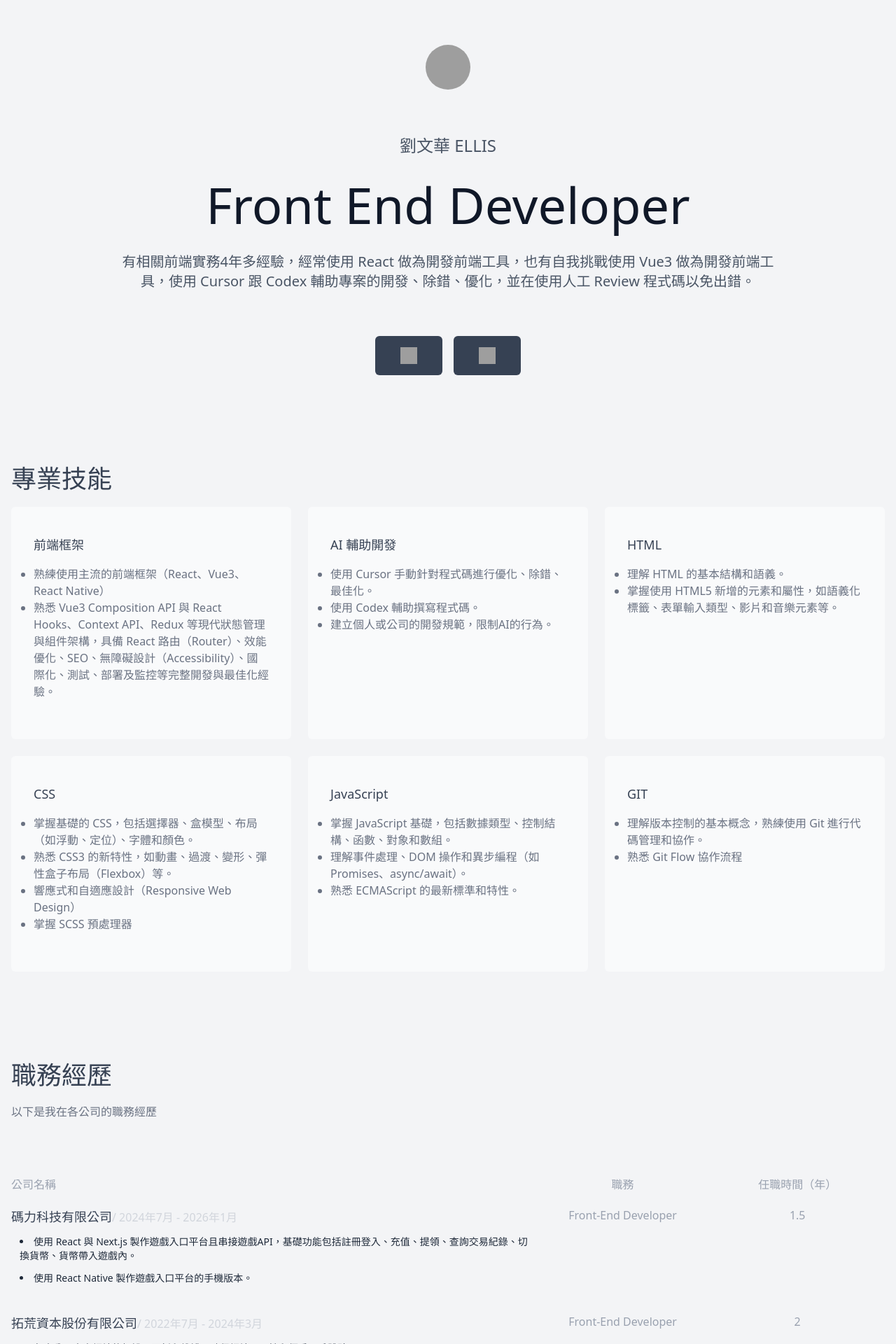
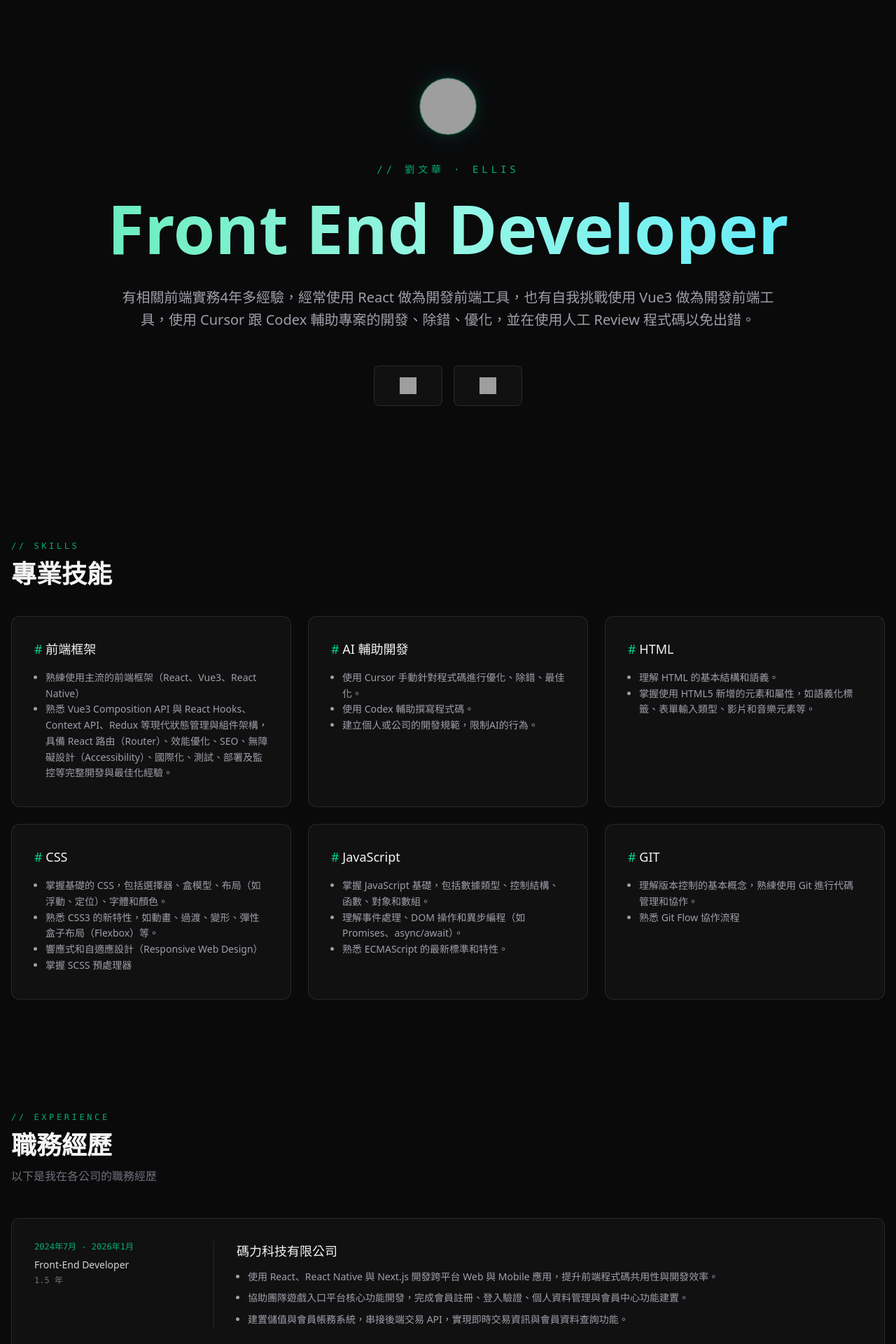
Before and after one commit to liuconing/resume-web, a Vue app: page / in a window 1280 px wide. Shown: the top 1920 px of the page at 70% size. Built offline with nearby package versions, Linux system fonts and the light colour scheme; no server answers; grey boxes are pictures that could not be loaded.

Commit message:
fix: 調整首頁 UI style

```diff
--- a/src/views/home/HomeView.vue
+++ b/src/views/home/HomeView.vue
@@ -63,8 +63,9 @@ const workExperiences = markRaw<WorkExperienceList[]>([
     position: 'Front-End Developer',
     duration: '2024年7月 - 2026年1月',
     responsibilities: [
-      '使用 React 與 Next.js 製作遊戲入口平台且串接遊戲API，基礎功能包括註冊登入、充值、提領、查詢交易紀錄、切換貨幣、貨幣帶入遊戲內。',
-      '使用 React Native 製作遊戲入口平台的手機版本。',
+      '使用 React、React Native 與 Next.js 開發跨平台 Web 與 Mobile 應用，提升前端程式碼共用性與開發效率。',
+      '協助團隊遊戲入口平台核心功能開發，完成會員註冊、登入驗證、個人資料管理與會員中心功能建置。',
+      '建置儲值與會員帳務系統，串接後端交易 API，實現即時交易資訊與會員資料查詢功能。',
     ],
     seniority: 1.5,
   },
@@ -75,36 +76,47 @@ const workExperiencesNewestFirst = computed(() => [...workExperiences].reverse()
 </script>
 
 <template>
-  <main class="bg-gray-100">
-    <section class="py-10 md:py-16">
+  <main class="home min-h-screen bg-[#0a0a0b] text-zinc-100">
+    <section class="py-16 md:py-28">
       <div class="container mx-auto px-4">
         <div class="text-center">
-          <div class="flex justify-center mb-16">
+          <div class="reveal flex justify-center mb-10">
             <img
-              class="size-16 rounded-full"
+              class="size-20 rounded-full ring-1 ring-emerald-400/40 shadow-[0_0_30px_-8px] shadow-emerald-400/40"
               src="https://i.imgur.com/vTWoB7o.png"
               alt="劉文華（Ellis）"
             />
           </div>
 
-          <h6 class="font-medium text-gray-600 text-lg md:text-2xl uppercase mb-8">劉文華 Ellis</h6>
+          <p
+            class="reveal font-mono text-xs md:text-sm tracking-[0.35em] uppercase text-emerald-400/80 mb-6"
+            style="animation-delay: 80ms"
+          >
+            // 劉文華 · Ellis
+          </p>
 
-          <h1 class="font-normal text-gray-900 text-4xl md:text-7xl leading-none mb-8">
+          <h1
+            class="reveal font-semibold text-5xl md:text-8xl leading-[1.05] mb-8 bg-linear-to-r from-emerald-300 via-teal-200 to-cyan-300 bg-clip-text text-transparent"
+            style="animation-delay: 160ms"
+          >
             Front End Developer
           </h1>
 
-          <p class="w-3/4 mx-auto font-normal text-gray-600 text-md md:text-xl mb-16">
+          <p
+            class="reveal w-full md:w-3/4 mx-auto font-normal text-zinc-400 text-base md:text-xl leading-relaxed mb-12"
+            style="animation-delay: 240ms"
+          >
             有相關前端實務4年多經驗，經常使用 React 做為開發前端工具，也有自我挑戰使用 Vue3
             做為開發前端工具，使用 Cursor 跟 Codex 輔助專案的開發、除錯、優化，並在使用人工 Review
             程式碼以免出錯。
           </p>
-          <div class="flex items-center justify-center">
+          <div class="reveal flex items-center justify-center" style="animation-delay: 320ms">
             <a
               v-for="item in links"
               :key="item.url"
               :href="item.url"
               target="_blank"
-              class="mx-2 px-7 py-3 md:px-9 md:py-4 font-medium md:font-semibold bg-gray-700 text-gray-50 text-sm rounded-md hover:bg-gray-400 transition ease-linear duration-500"
+              class="mx-2 px-7 py-3 md:px-9 md:py-4 bg-white/3 border border-white/10 text-zinc-50 text-sm rounded-lg hover:border-emerald-400/50 hover:bg-emerald-400/10 transition duration-300"
             >
               <img class="size-6" :src="item.svg" :alt="item.url" />
             </a>
@@ -113,15 +125,20 @@ const workExperiencesNewestFirst = computed(() => [...workExperiences].reverse()
       </div>
     </section>
 
-    <section class="py-10 md:py-16">
+    <section class="py-12 md:py-20">
       <div class="container mx-auto px-4">
-        <h1 class="font-medium text-gray-700 text-3xl md:text-4xl mb-5">專業技能</h1>
+        <p class="reveal font-mono text-xs tracking-[0.3em] uppercase text-emerald-400/80 mb-3">
+          // skills
+        </p>
+        <h2 class="reveal font-semibold text-zinc-100 text-3xl md:text-4xl mb-10">專業技能</h2>
 
         <div class="grid grid-cols-1 md:grid-cols-2 lg:grid-cols-3 gap-6">
-          <div class="bg-gray-50 px-8 py-10 rounded-md">
-            <h4 class="font-medium text-gray-700 text-lg mb-4">前端框架</h4>
+          <div class="reveal card">
+            <h4 class="font-medium text-zinc-100 text-lg mb-4">
+              <span class="text-emerald-400">#</span> 前端框架
+            </h4>
 
-            <ul class="font-normal text-gray-500 text-md mb-4 list-disc">
+            <ul class="font-normal text-zinc-400 text-sm leading-relaxed mb-1 list-disc pl-4">
               <li>熟練使用主流的前端框架（React、Vue3、React Native）</li>
               <li>
                 熟悉 Vue3 Composition API 與 React Hooks、Context API、Redux
@@ -131,20 +148,24 @@ const workExperiencesNewestFirst = computed(() => [...workExperiences].reverse()
             </ul>
           </div>
 
-          <div class="bg-gray-50 px-8 py-10 rounded-md">
-            <h4 class="font-medium text-gray-700 text-lg mb-4">AI 輔助開發</h4>
+          <div class="reveal card" style="animation-delay: 60ms">
+            <h4 class="font-medium text-zinc-100 text-lg mb-4">
+              <span class="text-emerald-400">#</span> AI 輔助開發
+            </h4>
 
-            <ul class="font-normal text-gray-500 text-md mb-4 list-disc">
+            <ul class="font-normal text-zinc-400 text-sm leading-relaxed mb-1 list-disc pl-4">
               <li>使用 Cursor 手動針對程式碼進行優化、除錯、最佳化。</li>
               <li>使用 Codex 輔助撰寫程式碼。</li>
               <li>建立個人或公司的開發規範，限制AI的行為。</li>
             </ul>
           </div>
 
-          <div class="bg-gray-50 px-8 py-10 rounded-md">
-            <h4 class="font-medium text-gray-700 text-lg mb-4">HTML</h4>
+          <div class="reveal card" style="animation-delay: 120ms">
+            <h4 class="font-medium text-zinc-100 text-lg mb-4">
+              <span class="text-emerald-400">#</span> HTML
+            </h4>
 
-            <ul class="font-normal text-gray-500 text-md mb-4 list-disc">
+            <ul class="font-normal text-zinc-400 text-sm leading-relaxed mb-1 list-disc pl-4">
               <li>理解 HTML 的基本結構和語義。</li>
               <li>
                 掌握使用 HTML5 新增的元素和屬性，如語義化標籤、表單輸入類型、影片和音樂元素等。
@@ -152,10 +173,12 @@ const workExperiencesNewestFirst = computed(() => [...workExperiences].reverse()
             </ul>
           </div>
 
-          <div class="bg-gray-50 px-8 py-10 rounded-md">
-            <h4 class="font-medium text-gray-700 text-lg mb-4">CSS</h4>
+          <div class="reveal card" style="animation-delay: 180ms">
+            <h4 class="font-medium text-zinc-100 text-lg mb-4">
+              <span class="text-emerald-400">#</span> CSS
+            </h4>
 
-            <ul class="font-normal text-gray-500 text-md mb-4 list-disc">
+            <ul class="font-normal text-zinc-400 text-sm leading-relaxed mb-1 list-disc pl-4">
               <li>掌握基礎的 CSS，包括選擇器、盒模型、布局（如浮動、定位）、字體和顏色。</li>
               <li>熟悉 CSS3 的新特性，如動畫、過渡、變形、彈性盒子布局（Flexbox）等。</li>
               <li>響應式和自適應設計（Responsive Web Design）</li>
@@ -163,20 +186,24 @@ const workExperiencesNewestFirst = computed(() => [...workExperiences].reverse()
             </ul>
           </div>
 
-          <div class="bg-gray-50 px-8 py-10 rounded-md">
-            <h4 class="font-medium text-gray-700 text-lg mb-4">JavaScript</h4>
+          <div class="reveal card" style="animation-delay: 240ms">
+            <h4 class="font-medium text-zinc-100 text-lg mb-4">
+              <span class="text-emerald-400">#</span> JavaScript
+            </h4>
 
-            <ul class="font-normal text-gray-500 text-md mb-4 list-disc">
+            <ul class="font-normal text-zinc-400 text-sm leading-relaxed mb-1 list-disc pl-4">
               <li>掌握 JavaScript 基礎，包括數據類型、控制結構、函數、對象和數組。</li>
               <li>理解事件處理、DOM 操作和異步編程（如 Promises、async/await）。</li>
               <li>熟悉 ECMAScript 的最新標準和特性。</li>
             </ul>
           </div>
 
-          <div class="bg-gray-50 px-8 py-10 rounded-md">
-            <h4 class="font-medium text-gray-700 text-lg mb-4">GIT</h4>
+          <div class="reveal card" style="animation-delay: 300ms">
+            <h4 class="font-medium text-zinc-100 text-lg mb-4">
+              <span class="text-emerald-400">#</span> GIT
+            </h4>
 
-            <ul class="font-normal text-gray-500 text-md mb-4 list-disc">
+            <ul class="font-normal text-zinc-400 text-sm leading-relaxed mb-1 list-disc pl-4">
               <li>理解版本控制的基本概念，熟練使用 Git 進行代碼管理和協作。</li>
               <li>熟悉 Git Flow 協作流程</li>
             </ul>
@@ -185,35 +212,35 @@ const workExperiencesNewestFirst = computed(() => [...workExperiences].reverse()
       </div>
     </section>
 
-    <section class="py-10 md:py-16">
+    <section class="py-12 md:py-20">
       <div class="container mx-auto px-4">
-        <h1 class="font-medium text-gray-700 text-3xl md:text-4xl mb-5">職務經歷</h1>
+        <p class="reveal font-mono text-xs tracking-[0.3em] uppercase text-emerald-400/80 mb-3">
+          // experience
+        </p>
+        <h2 class="reveal font-semibold text-zinc-100 text-3xl md:text-4xl mb-3">職務經歷</h2>
 
-        <p class="font-normal text-gray-500 text-xs md:text-base mb-20">
+        <p class="reveal font-normal text-zinc-500 text-sm md:text-base mb-12">
           以下是我在各公司的職務經歷
         </p>
-        <div>
-          <div class="flex flex-row justify-between">
-            <h6 class="w-full font-medium text-gray-400 text-base uppercase">公司名稱</h6>
-            <h6 class="w-1/3 font-medium text-gray-400 text-center text-base uppercase">職務</h6>
-            <h6 class="w-1/3 font-medium text-gray-400 text-center text-base uppercase">
-              任職時間（年）
-            </h6>
-          </div>
-          <div class="flex flex-col justify-between">
+
+        <div class="flex flex-col gap-5">
           <div
-              class="flex justify-between my-5"
+            class="reveal card md:flex md:items-start md:gap-8"
             v-for="item in workExperiencesNewestFirst"
             :key="item.companyName"
           >
-              <div class="w-full">
-                <h4 class="font-medium text-gray-700 text-lg mb-2 inline">
+            <div class="md:w-56 md:shrink-0 mb-4 md:mb-0">
+              <p class="font-mono text-xs text-emerald-400/80 mb-2">{{ item.duration }}</p>
+              <p class="text-zinc-300 text-sm">{{ item.position }}</p>
+              <p class="font-mono text-xs text-zinc-500 mt-1">{{ item.seniority }} 年</p>
+            </div>
+            <div class="w-full md:border-l md:border-white/10 md:pl-8">
+              <h4 class="font-medium text-zinc-100 text-lg mb-3">
                 {{ item.companyName }}
               </h4>
-                <span class="font-normal text-gray-300">/ {{ item.duration }}</span>
-                <ul class="list-inside list-disc ml-3">
+              <ul class="list-disc pl-4 space-y-2">
                 <li
-                    class="mt-3 text-sm text-gray-800"
+                  class="text-sm text-zinc-400 leading-relaxed"
                   v-for="items in item.responsibilities"
                   :key="items"
                 >
@@ -221,55 +248,123 @@ const workExperiencesNewestFirst = computed(() => [...workExperiences].reverse()
                 </li>
               </ul>
             </div>
-              <p class="w-1/3 font-normal text-gray-400 text-center text-base">
-                Front-End Developer
-              </p>
-              <p class="w-1/3 font-normal text-gray-400 text-center text-base">
-                {{ item.seniority }}
-              </p>
-            </div>
           </div>
         </div>
       </div>
     </section>
 
-    <section class="py-5 md:py-16">
+    <section class="py-12 md:py-24">
       <div class="container mx-auto px-4">
-        <h1 class="font-medium text-gray-700 text-3xl md:text-4xl mb-5">作品</h1>
+        <p class="reveal font-mono text-xs tracking-[0.3em] uppercase text-emerald-400/80 mb-3">
+          // works
+        </p>
+        <h2 class="reveal font-semibold text-zinc-100 text-3xl md:text-4xl mb-3">作品</h2>
 
-        <p class="font-normal text-gray-500 text-xs md:text-base mb-10 md:mb-20">應用展示區</p>
+        <p class="reveal font-normal text-zinc-500 text-sm md:text-base mb-12">應用展示區</p>
 
-        <div class="grid grid-cols-1 md:grid-cols-2 lg:grid-cols-3 gap-6 max-h-[500px]">
-          <RouterLink class="bg-gray-50 px-8 py-10 rounded-md h-full" to="/airQuality">
-            <h6 class="font-semibold text-gray-500 text-md mb-4">空氣品質觀測網站</h6>
-            <ul class="font-normal text-gray-500 text-md mb-4 list-disc pl-4">
-              <li>使用 Vue3</li>
-              <li>使用 Axios http requests</li>
-              <li>使用 環境資料開放平臺 資料</li>
-              <li>使用 TanStack Query 管理資料狀態</li>
-            </ul>
+        <div class="grid grid-cols-1 md:grid-cols-2 lg:grid-cols-3 gap-6">
+          <RouterLink class="reveal card card-link h-full" to="/airQuality">
+            <h6 class="font-semibold text-zinc-100 text-lg mb-2">空氣品質觀測網站</h6>
+            <p class="text-zinc-500 text-sm mb-5">即時空氣品質資料視覺化</p>
+            <div class="flex flex-wrap gap-2">
+              <span class="tag">Vue3</span>
+              <span class="tag">Axios</span>
+              <span class="tag">環境資料開放平臺</span>
+              <span class="tag">TanStack Query</span>
+            </div>
           </RouterLink>
 
-          <RouterLink class="bg-gray-50 px-8 py-10 rounded-md h-full" to="/fortune">
-            <h6 class="font-semibold text-gray-500 text-md mb-4">神明求籤</h6>
-            <p class="text-gray-500 text-sm mb-4">祈福抽籤，神明指引未來方向</p>
-            <ul class="font-normal text-gray-500 text-md mb-4 list-disc pl-4">
-              <li>使用 Vue3</li>
-              <li>使用 Vue transition 與 CSS 動畫切換效果</li>
-            </ul>
+          <RouterLink
+            class="reveal card card-link h-full"
+            to="/fortune"
+            style="animation-delay: 80ms"
+          >
+            <h6 class="font-semibold text-zinc-100 text-lg mb-2">神明求籤</h6>
+            <p class="text-zinc-500 text-sm mb-5">祈福抽籤，神明指引未來方向</p>
+            <div class="flex flex-wrap gap-2">
+              <span class="tag">Vue3</span>
+              <span class="tag">Vue transition</span>
+              <span class="tag">CSS 動畫</span>
+            </div>
           </RouterLink>
 
-          <RouterLink class="bg-gray-50 px-8 py-10 rounded-md h-full" to="/funding-overview">
-            <h6 class="font-semibold text-gray-500 text-md mb-4">放貸機器人</h6>
-            <p class="text-gray-500 text-sm mb-4">以自動化策略管理資金配置</p>
-            <ul class="font-normal text-gray-500 text-md mb-4 list-disc pl-4">
-              <li>使用 Vue3</li>
-              <li>使用 Element Plus</li>
-              <li>使用 TanStack Query 管理資料狀態</li>
-            </ul>
+          <RouterLink
+            class="reveal card card-link h-full"
+            to="/funding-overview"
+            style="animation-delay: 160ms"
+          >
+            <h6 class="font-semibold text-zinc-100 text-lg mb-2">放貸機器人</h6>
+            <p class="text-zinc-500 text-sm mb-5">以自動化策略管理資金配置</p>
+            <div class="flex flex-wrap gap-2">
+              <span class="tag">Vue3</span>
+              <span class="tag">Element Plus</span>
+              <span class="tag">TanStack Query</span>
+            </div>
           </RouterLink>
         </div>
       </div>
     </section>
   </main>
 </template>
+
+<style scoped>
+.card {
+  border-radius: 0.75rem;
+  border: 1px solid rgb(255 255 255 / 0.1);
+  background-color: rgb(255 255 255 / 0.03);
+  padding: 2rem;
+  transition:
+    border-color 0.3s ease,
+    transform 0.3s ease,
+    box-shadow 0.3s ease;
+}
+
+.card:hover {
+  border-color: rgb(52 211 153 / 0.4);
+  transform: translateY(-4px);
+  box-shadow: 0 18px 40px -24px rgb(52 211 153 / 0.5);
+}
+
+.card-link {
+  display: block;
+}
+
+.tag {
+  font-family:
+    ui-monospace, SFMono-Regular, Menlo, Monaco, Consolas, 'Liberation Mono', 'Courier New',
+    monospace;
+  font-size: 0.75rem;
+  line-height: 1rem;
+  padding: 0.25rem 0.5rem;
+  border-radius: 0.375rem;
+  border: 1px solid rgb(255 255 255 / 0.1);
+  color: rgb(212 212 216);
+}
+
+.reveal {
+  opacity: 0;
+  animation: fadeInUp 0.7s ease forwards;
+}
+
+@keyframes fadeInUp {
+  from {
+    opacity: 0;
+    transform: translateY(24px);
+  }
+  to {
+    opacity: 1;
+    transform: translateY(0);
+  }
+}
+
+@media (prefers-reduced-motion: reduce) {
+  .reveal {
+    opacity: 1;
+    animation: none;
+  }
+
+  .card:hover {
+    transform: none;
+  }
+}
+</style>
```
Lines whose indentation alone changed are shown as unchanged.
